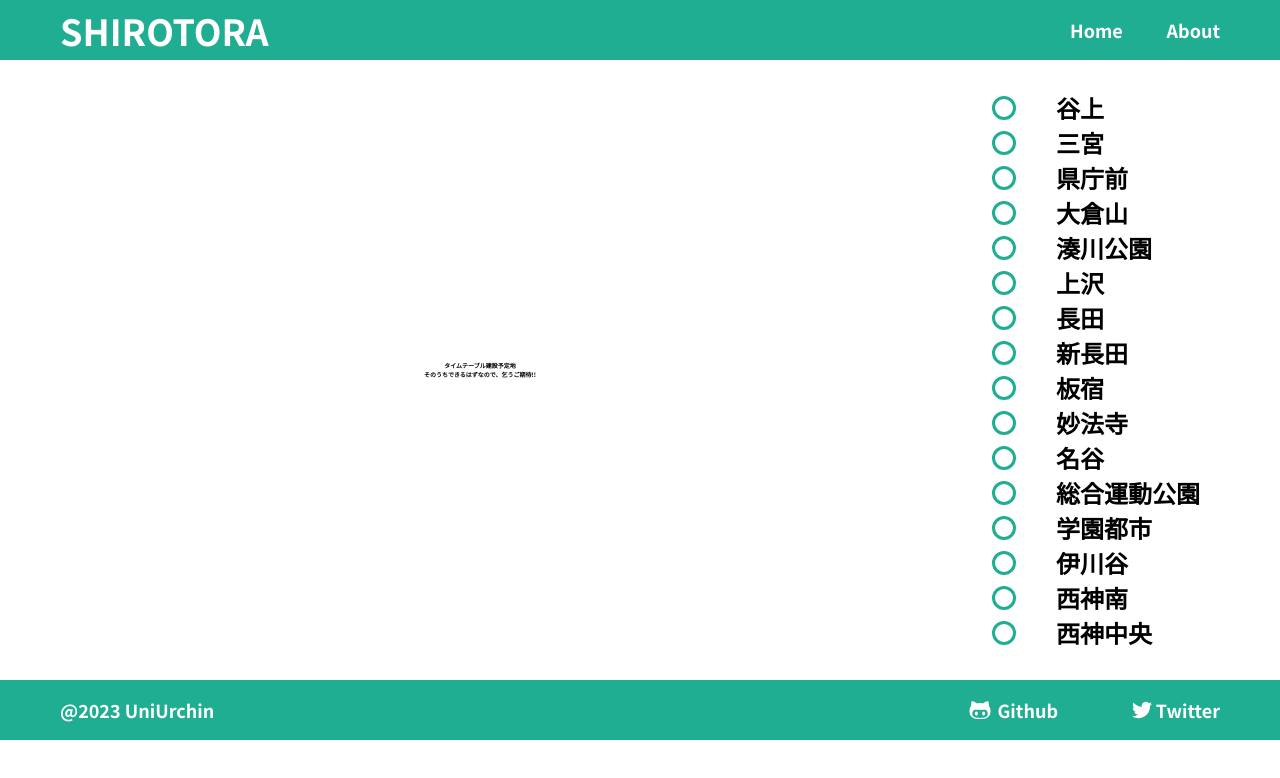
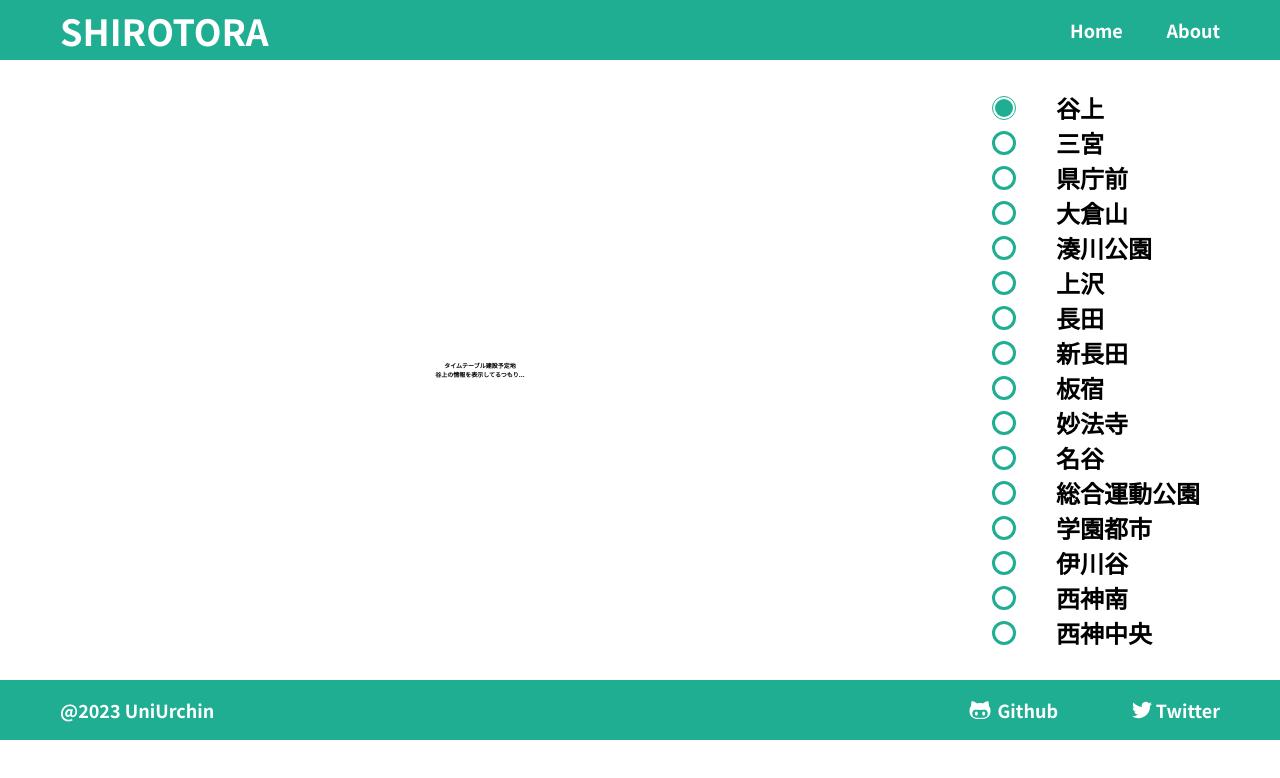
Before and after one commit to tosuri13/shirotora, a Next.js app: page / in a window 1280 px wide. Shown: the top 778 px of the page. Built offline with nearby package versions, Linux system fonts and the light colour scheme.

Commit message:
:recycle: Propsの型定義を追加

```diff
--- a/components/StationButton/index.tsx
+++ b/components/StationButton/index.tsx
@@ -1,27 +1,46 @@
-import { useState } from "react";
+import { Dispatch, SetStateAction } from "react";
 import styles from "./StationButton.module.css";
 
-function CustomRadio() {
-  const [isSelected, setSelected] = useState(false);
+type Props = {
+  station: string;
+  isSelected: boolean;
+  setSelectedStation: Dispatch<SetStateAction<string>>;
+};
 
-  const handleClick = () => {
-    isSelected ? setSelected(false) : setSelected(true);
-  };
+export const StationButton: React.FC<Props> = ({
+  station,
+  isSelected,
+  setSelectedStation,
+}) => {
+  return (
+    <div className={styles.stationButton}>
+      <CustomRadioButton
+        station={station}
+        isSelected={isSelected}
+        setSelectedStation={setSelectedStation}
+      />
+      <span />
+      <p>{station}</p>
+    </div>
+  );
+};
 
+const CustomRadioButton: React.FC<Props> = ({
+  station,
+  isSelected,
+  setSelectedStation,
+}) => {
   return isSelected ? (
-    <div className={styles.selected} onClick={handleClick}>
+    <div
+      className={styles.selected}
+      onClick={() => setSelectedStation(station)}
+    >
       <div className={styles.selectedInlineCircle} />
     </div>
   ) : (
-    <div className={styles.unselected} onClick={handleClick} />
+    <div
+      className={styles.unselected}
+      onClick={() => setSelectedStation(station)}
+    />
   );
-}
-
-export default function StationButton(props): JSX.Element {
-  return (
-    <div className={styles.stationButton}>
-      <CustomRadio />
-      <p>{props.name}</p>
-    </div>
-  );
-}
+};
--- a/pages/about.tsx
+++ b/pages/about.tsx
@@ -3,7 +3,7 @@ import styles from "styles/About.module.css";
 import Header from "components/Header";
 import Footer from "components/Footer";
 
-const About: NextPage = () => {
+const AboutPage: NextPage = () => {
   return (
     <div>
       <Header />
@@ -13,4 +13,4 @@ const About: NextPage = () => {
   );
 };
 
-export default About;
+export default AboutPage;
--- a/pages/index.tsx
+++ b/pages/index.tsx
@@ -1,10 +1,16 @@
 import { NextPage } from "next";
+import { Dispatch, SetStateAction, useState } from "react";
 import styles from "styles/Index.module.css";
 import Header from "components/Header";
 import Footer from "components/Footer";
-import StationButton from "components/StationButton";
+import { StationButton } from "components/StationButton";
 
-const stations = [
+type Props = {
+  selectedStation: string;
+  setSelectedStation?: Dispatch<SetStateAction<string>>;
+};
+
+const stations: string[] = [
   "谷上",
   "三宮",
   "県庁前",
@@ -23,34 +29,49 @@ const stations = [
   "西神中央",
 ];
 
-const TimeTable = () => {
-  return (
-    <div className={styles.timetable}>
-      <p>タイムテーブル建設予定地</p>
-      <p>そのうちできるはずなので、乞うご期待!!</p>
-    </div>
-  );
-};
+const initialStation: string = stations[0];
 
-const SideBar = () => {
-  const stationButtons = stations.map((station) => {
-    return <StationButton name={station} />;
-  });
+const IndexPage: NextPage = () => {
+  const [selectedStation, setSelectedStation] =
+    useState<string>(initialStation);
 
-  return <div className={styles.Sidebar}>{stationButtons}</div>;
-};
-
-const Index: NextPage = () => {
   return (
     <div>
       <Header />
       <div className={styles.main}>
-        <TimeTable />
-        <SideBar />
+        <TimeTable selectedStation={selectedStation} />
+        <Sidebar
+          selectedStation={selectedStation}
+          setSelectedStation={setSelectedStation}
+        />
       </div>
       <Footer />
     </div>
   );
 };
 
-export default Index;
+const TimeTable: React.FC<Props> = ({ selectedStation }) => {
+  return (
+    <div className={styles.timetable}>
+      <p>タイムテーブル建設予定地</p>
+      <h2>{selectedStation}の情報を表示してるつもり...</h2>
+    </div>
+  );
+};
+
+const Sidebar: React.FC<Props> = ({ selectedStation, setSelectedStation }) => {
+  const stationButtons = stations.map((station) => {
+    return (
+      <StationButton
+        key={station}
+        station={station}
+        isSelected={station === selectedStation ? true : false}
+        setSelectedStation={setSelectedStation}
+      />
+    );
+  });
+
+  return <div className={styles.Sidebar}>{stationButtons}</div>;
+};
+
+export default IndexPage;
```
